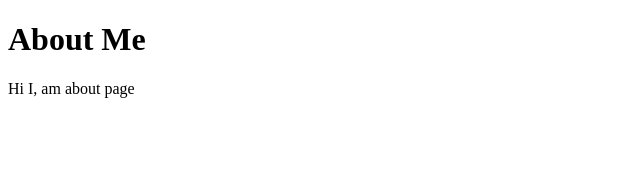
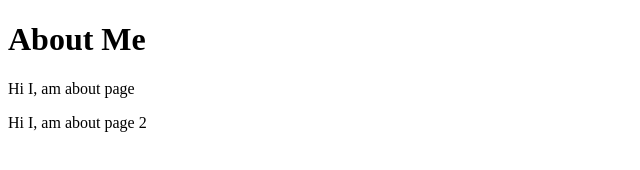
Before and after one commit to BiswajitHemram/learning-git, a plain HTML site: page About.html in a window 1280 px wide. Shown: the whole page, without its empty margins (0-640 px from the left). Drawn offline with Linux system fonts and the light colour scheme.

Commit message:
add another p

```diff
--- a/About.html
+++ b/About.html
@@ -8,5 +8,6 @@
 <body>
     <h1>About Me</h1>
     <p>Hi I, am about page</p>
+    <p>Hi I, am about page 2</p>
 </body>
 </html>
```
